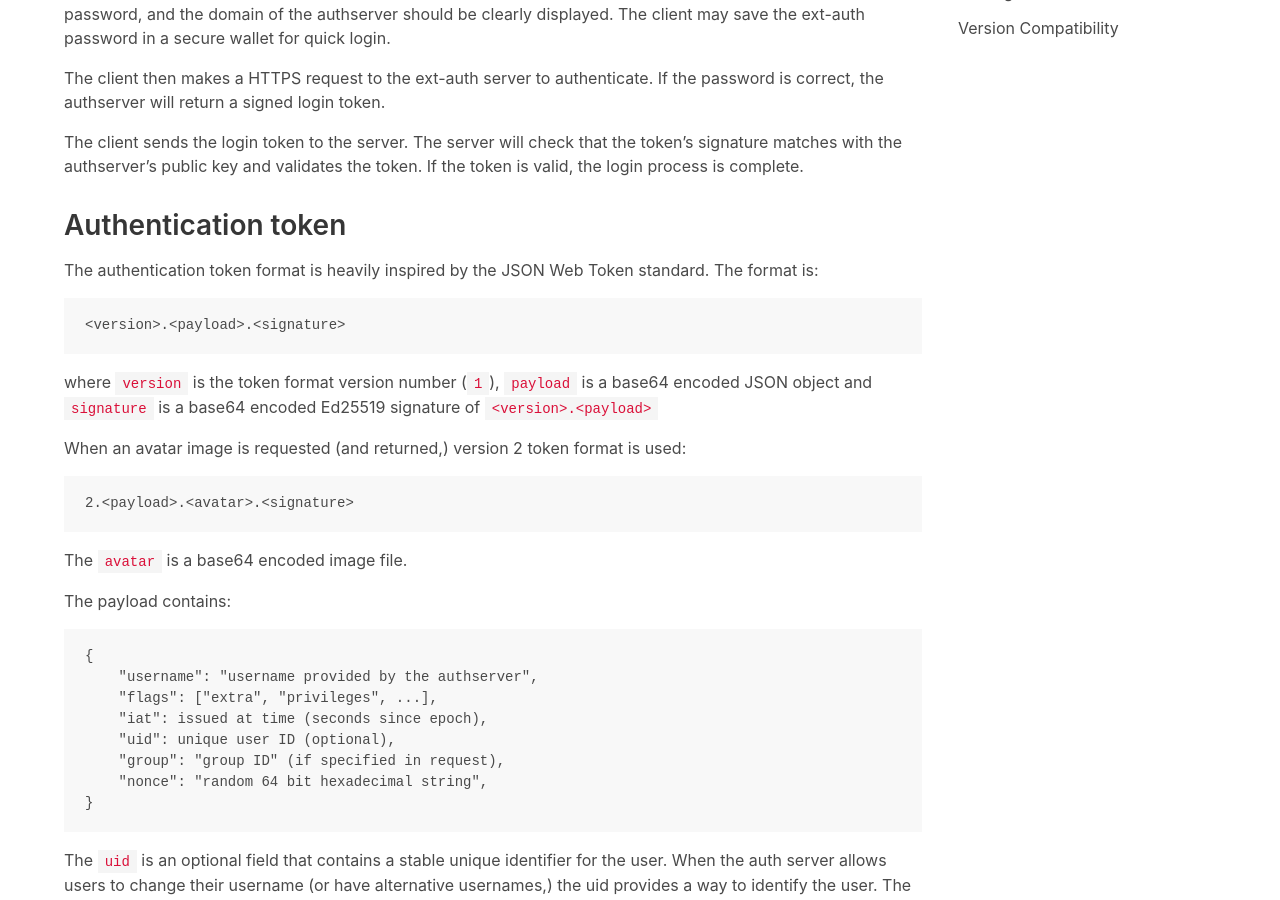
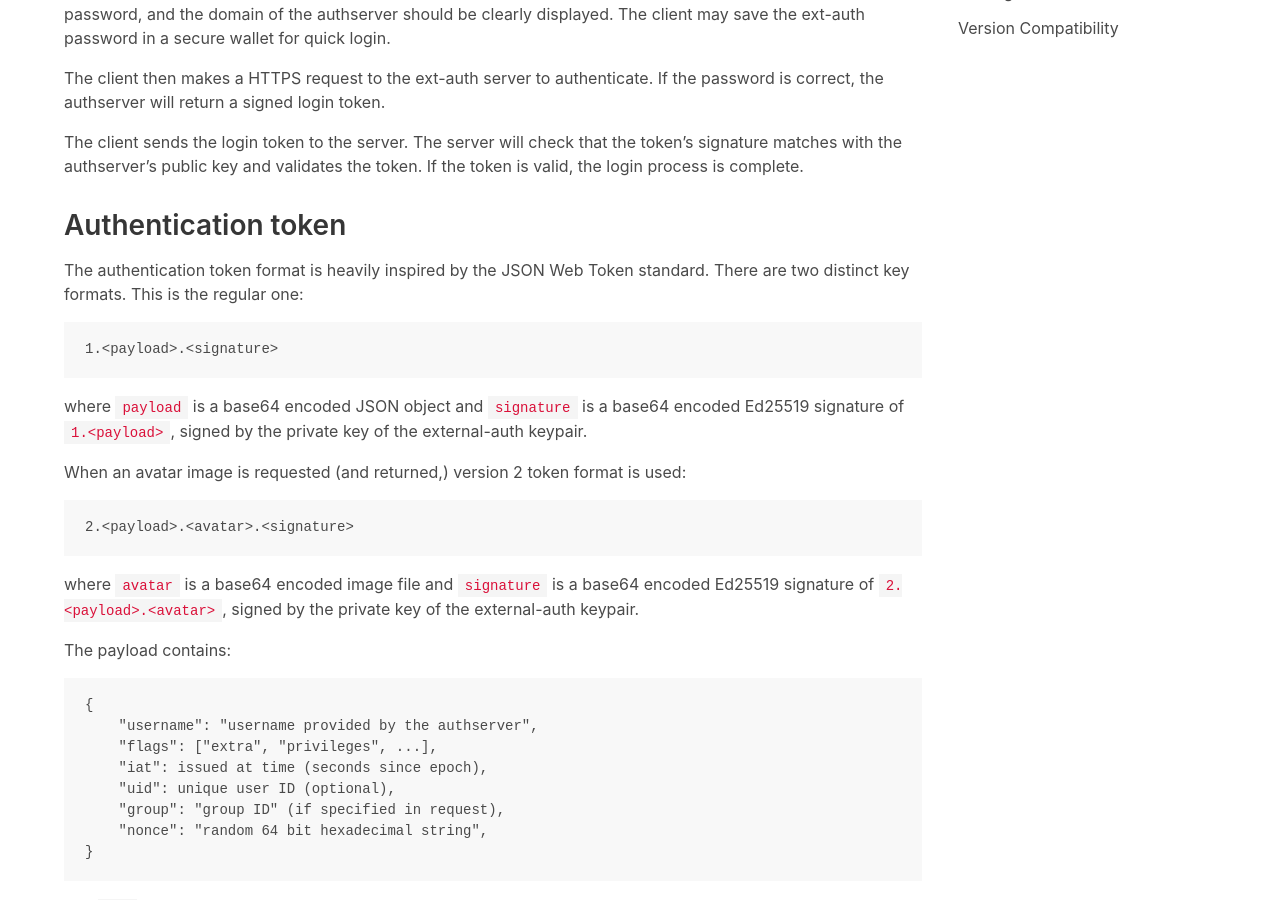
Before and after one commit to drawpile/drawpile.github.io, a Jekyll site: the page built from help/tech/extauth.markdown, in a window 1280 px wide and 900 px high, scrolled down 1554 px. Built offline with Jekyll 4.4.1, drawn with Linux system fonts in a browser that asks for light colours.

Commit message:
Update extauth.markdown

```diff
--- a/help/tech/extauth.markdown
+++ b/help/tech/extauth.markdown
@@ -88,19 +88,19 @@ If the token is valid, the login process is complete.
 ## Authentication token
 
 The authentication token format is heavily inspired by the JSON Web Token standard.
-The format is:
+There are two distinct key formats. This is the regular one:
 
-    <version>.<payload>.<signature>
+    1.<payload>.<signature>
 
-where `version` is the token format version number (`1`),
-`payload` is a base64 encoded JSON object and
-`signature` is a base64 encoded Ed25519 signature of `<version>.<payload>`
+where `payload` is a base64 encoded JSON object and
+`signature` is a base64 encoded Ed25519 signature of `1.<payload>`, signed by the private key of the external-auth keypair.
 
 When an avatar image is requested (and returned,) version 2 token format is used:
 
     2.<payload>.<avatar>.<signature>
 
-The `avatar` is a base64 encoded image file.
+where `avatar` is a base64 encoded image file and
+`signature` is a base64 encoded Ed25519 signature of `2.<payload>.<avatar>`, signed by the private key of the external-auth keypair.
 
 The payload contains:
 
```
